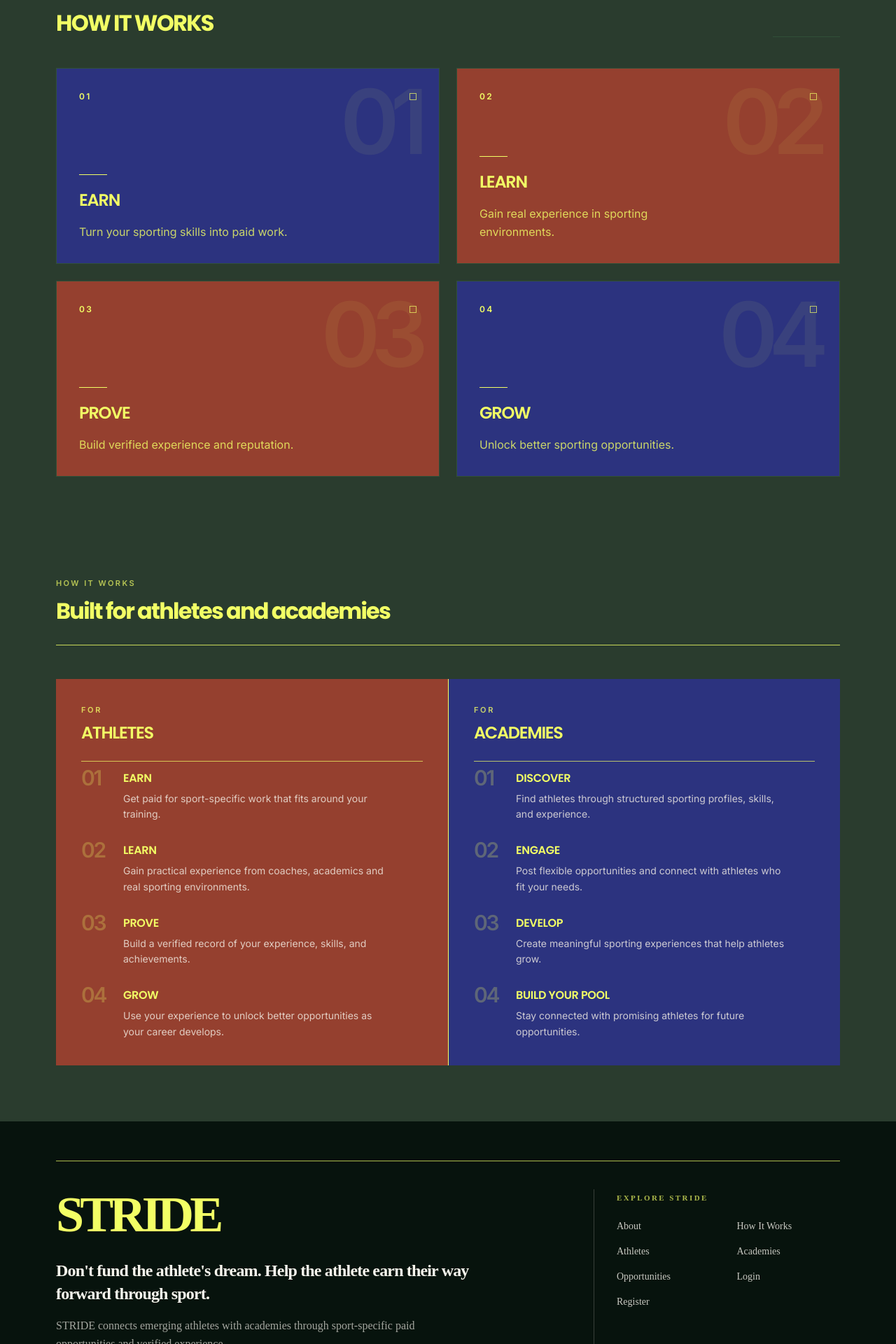
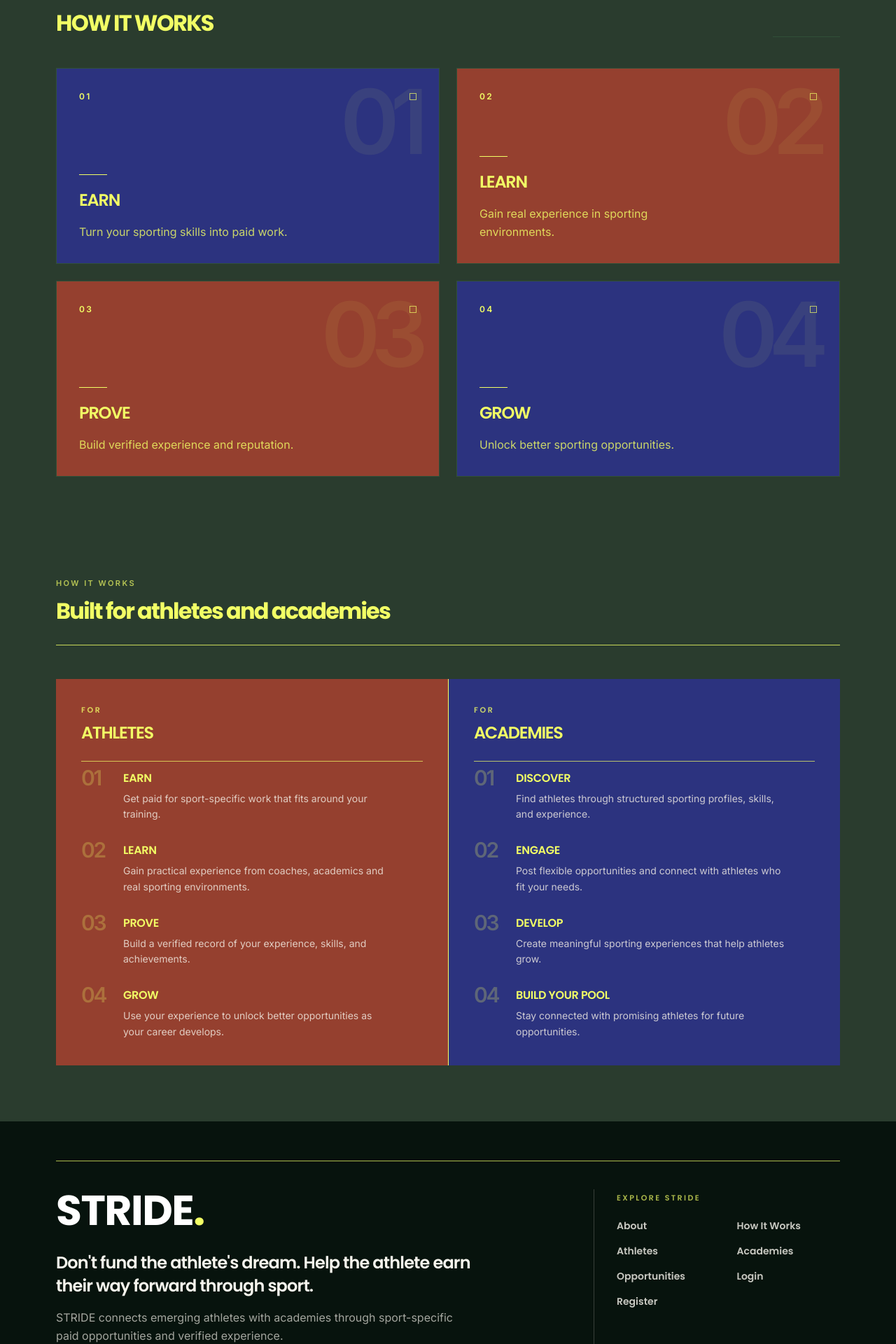
Before and after one commit to ProPr04/Stride, a React (Vite) app in the folder frontend/: page / in a window 1280 px wide. Shown: the part 880-2800 px from the top of the page at 70% size. Built offline with nearby package versions, Linux system fonts and the light colour scheme.

Commit message:
Landing Page Update

```diff
--- a/frontend/src/components/Footer.jsx
+++ b/frontend/src/components/Footer.jsx
@@ -13,28 +13,30 @@
 
 export default function Footer() {
   return (
-    <footer className="w-full bg-[#07130d] px-6 py-12 font-['Plus_Jakarta_Sans'] text-[#f7f5ed] sm:px-10 sm:py-14 lg:px-16 xl:px-20">
+    <footer className="w-full bg-[#07130d] px-6 py-12 font-['Poppins',sans-serif] text-[#f7f5ed] sm:px-10 sm:py-14 lg:px-16 xl:px-20">
       <div className="mx-auto w-full max-w-[1200px]">
         <div className="border-y border-[#f2ff65]/70 py-8 sm:py-10">
           <div className="grid gap-10 lg:grid-cols-12 lg:gap-8">
             <div className="lg:col-span-7">
-              <p className="text-5xl font-extrabold leading-none tracking-[-0.08em] text-[#f2ff65] sm:text-6xl md:text-7xl">
-                STRIDE
-              </p>
+              <a href="/" className="flex items-center gap-2.5 group">
+                <span className="font-['Poppins',sans-serif] font-bold text-xl sm:text-6xl tracking-tight text-white">
+                   STRIDE<span className="text-[#F2FF65]">.</span>
+                </span>
+            </a>
 
               <p className="mt-7 max-w-2xl text-xl font-semibold leading-snug tracking-[-0.035em] text-[#f7f5ed] sm:text-2xl">
                 Don&apos;t fund the athlete&apos;s dream. Help the athlete earn
                 their way forward through sport.
               </p>
 
-              <p className="mt-4 max-w-xl text-sm font-light leading-relaxed text-[#f7f5ed]/65 sm:text-base">
+              <p className="mt-4 max-w-xl text-sm font-light leading-relaxed text-[#f7f5ed]/65 sm:text-base font-['Inter',sans-serif]">
                 STRIDE connects emerging athletes with academies through
                 sport-specific paid opportunities and verified experience.
               </p>
 
               <a
                 href="#opportunities"
-                className="group mt-7 inline-flex items-center gap-3 border-b border-[#f2ff65] pb-1.5 text-sm font-bold tracking-[0.04em] text-[#f2ff65]"
+                className="group mt-7 inline-flex items-center gap-3 border-b border-[#f2ff65] pb-1.5 text-sm font-bold tracking-[0.04em] text-[#f2ff65] font-['Inter',sans-serif]"
               >
                 Find Your Opportunity
                 <span className="text-lg leading-none transition-transform duration-300 group-hover:translate-x-1">
@@ -73,7 +75,7 @@
         </div>
 
         <div className="flex flex-col gap-5 py-6 sm:flex-row sm:items-center sm:justify-between">
-          <p className="text-sm font-semibold tracking-[-0.02em] text-[#f2ff65]">
+          <p className="text-sm font-semibold tracking-[-0.02em] text-[#f2ff65] font-['Inter',sans-serif]">
             Earn. Learn. Prove. Grow.
           </p>
 
--- a/frontend/src/components/HowItWorks.jsx
+++ b/frontend/src/components/HowItWorks.jsx
@@ -29,7 +29,7 @@
 
 export default function HowItWorks() {
   return (
-    <section className="w-full bg-[#2a3c2e] px-6 py-14 sm:px-10 md:py-16 lg:px-16 xl:px-20">
+    <section className="w-full bg-[#2a3c2e] px-6 py-14 sm:px-10 md:py-16 lg:px-16 xl:px-20 font-['Poppins',sans-serif]">
       <div className="mx-auto w-full max-w-[1200px]">
         <div className="mb-9 flex items-end justify-between gap-6 sm:mb-11">
           <div>
@@ -48,7 +48,7 @@
           {steps.map((step) => (
             <article
               key={step.number}
-              className={`group relative flex min-h-[260px] flex-col overflow-hidden border border-[#315038] p-7 transition-transform duration-300 ease-out hover:-translate-y-1 sm:min-h-[280px] sm:p-8 ${step.color}`}
+              className={`group relative flex min-h-[260px] flex-col overflow-hidden border border-[#315038] p-7 transition-transform duration-300 ease-out hover:-translate-y-1 sm:min-h-[280px] sm:p-8 ${step.color} font-['Inter',sans-serif]`}
             >
               <div className="pointer-events-none absolute right-5 top-3 text-[7rem] font-extrabold leading-none tracking-[-0.1em] text-[#f2ff65]/[0.07] sm:right-7 sm:text-[8rem]">
                 {step.number}
--- a/frontend/src/components/Navbar.jsx
+++ b/frontend/src/components/Navbar.jsx
@@ -31,7 +31,6 @@
       }`}
     >
       <div className="max-w-7xl mx-auto px-6 sm:px-8 lg:px-12 flex items-center justify-between">
-        {/* Brand Logo */}
         <a href="/" className="flex items-center gap-2.5 group">
           <span className="font-['Poppins',sans-serif] font-bold text-xl sm:text-2xl tracking-tight text-white">
             STRIDE<span className="text-[#F2FF65]">.</span>
@@ -39,7 +38,7 @@
         </a>
 
         {/* Desktop Navigation Links */}
-        <nav className="hidden md:flex items-center gap-8">
+        <nav className="hidden md:flex items-center gap-8 ">
           {navLinks.map((link) => (
             <a
               key={link.name}
--- a/frontend/src/components/Trust.jsx
+++ b/frontend/src/components/Trust.jsx
@@ -49,7 +49,7 @@
 function TrustPanel({ audience, colorClass, features }) {
   return (
     <article
-      className={`group relative flex min-h-[390px] flex-col overflow-hidden p-7 sm:p-9 md:min-h-[410px] ${colorClass}`}
+      className={`group relative flex min-h-[390px] flex-col overflow-hidden p-7 sm:p-9 md:min-h-[410px] ${colorClass} font-['Poppins',sans-serif]`}
     >
       {/* Audience */}
       <div className="mb-8 border-b border-[#f2ff65]/70 pb-6">
@@ -67,7 +67,7 @@
         {features.map((feature) => (
           <div
             key={feature.number}
-            className="group/feature flex gap-4 transition-transform duration-300 hover:translate-x-1"
+            className="group/feature flex gap-4 transition-transform duration-300 hover:translate-x-1 font-['Inter',sans-serif]"
           >
             <span className="w-11 shrink-0 text-3xl font-extrabold leading-none tracking-[-0.08em] text-[#f2ff65]/25">
               {feature.number}
```
